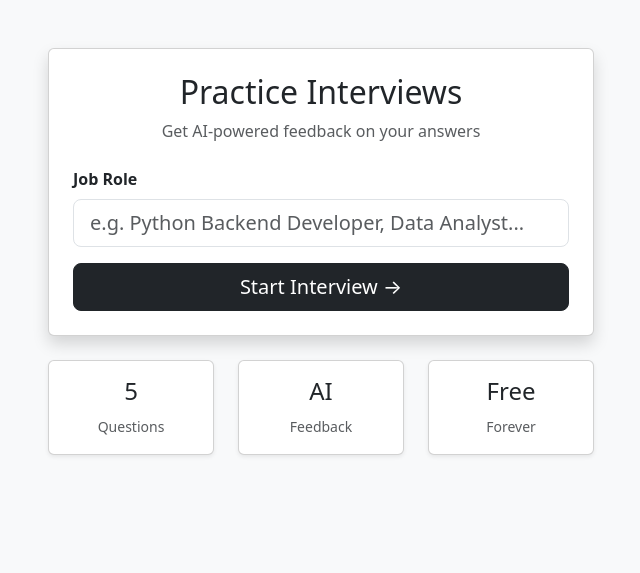
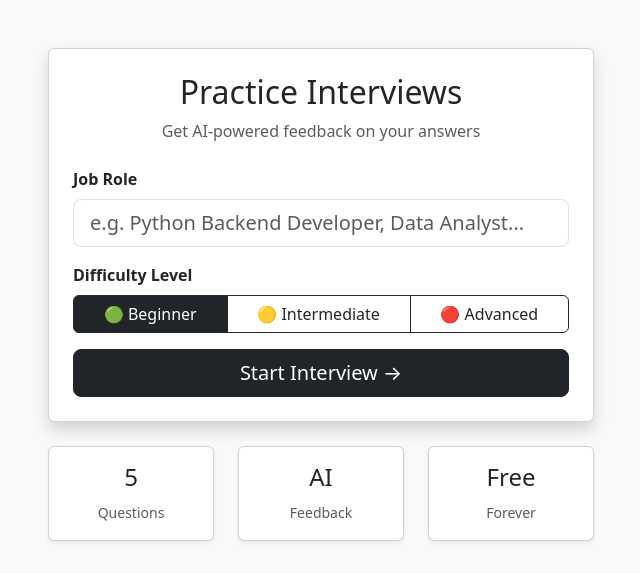
Before and after one commit to Lovesh-afk/AI-Mock-Interviewer, a Flask app: page / in a window 1280 px wide. Shown: the part 56-629 px from the top of the page, without its empty margins (319-959 px from the left). Run offline with Flask 3, Linux system fonts and the light colour scheme.

Commit message:
Add difficulty levels: Beginner, Intermediate, Advanced

```diff
--- a/app.py
+++ b/app.py
@@ -10,8 +10,12 @@ app.secret_key = "supersecretkey123"
 
 client = genai.Client(api_key=os.getenv("GEMINI_API_KEY"))
 
-def generate_questions(role):
-    prompt = f"""Generate exactly 5 interview questions for a {role} role.
+def generate_questions(role, difficulty):
+    prompt = f"""Generate exactly 5 {difficulty} level interview questions for a {role} role.
+    {difficulty} means:
+    - Beginner: basic concepts, definitions, simple problems
+    - Intermediate: practical application, problem solving, moderate complexity
+    - Advanced: system design, optimization, complex scenarios
     Return only the questions, numbered 1-5, one per line. No explanations."""
     response = client.models.generate_content(
         model="models/gemini-2.5-flash",
@@ -53,19 +57,22 @@ Then continue with the rest of the feedback."""
 def index():
     if request.method == "POST":
         role = request.form.get("role")
+        difficulty = request.form.get("difficulty", "Intermediate")
         try:
-            questions = generate_questions(role)
+            questions = generate_questions(role, difficulty)
         except Exception as e:
             return render_template("index.html", error="AI server is busy, please try again in a moment.")
         session["questions"] = questions
         session["role"] = role
+        session["difficulty"] = difficulty
         session["current"] = 0
         session["feedbacks"] = []
         return render_template("interview.html",
                              question=questions[0],
                              number=1,
                              total=5,
-                             role=role)
+                             role=role,
+                             difficulty=difficulty)
     return render_template("index.html")
 
 @app.route("/answer", methods=["POST"])
@@ -103,9 +110,10 @@ def answer():
         return render_template("results.html", feedbacks=feedbacks, role=role, avg_score=avg_score)
 
     return render_template("interview.html",
-                         question=questions[current + 1],
-                         number=current + 2,
-                         total=5,
-                         role=role)
+                     question=questions[current + 1],
+                     number=current + 2,
+                     total=5,
+                     role=role,
+                     difficulty=session.get("difficulty"))
 if __name__ == "__main__":
     app.run(debug=True, use_reloader=False)
--- a/templates/index.html
+++ b/templates/index.html
@@ -27,6 +27,19 @@
                             <div class="mb-3">
                                 <label class="form-label fw-bold">Job Role</label>
                                 <input type="text" name="role" class="form-control form-control-lg" placeholder="e.g. Python Backend Developer, Data Analyst..." required>
+                            </div>
+                            <div class="mb-3">
+                                <label class="form-label fw-bold">Difficulty Level</label>
+                                <div class="btn-group w-100" role="group">
+                                    <input type="radio" class="btn-check" name="difficulty" id="beginner" value="Beginner" checked>
+                                    <label class="btn btn-outline-dark" for="beginner">🟢 Beginner</label>
+
+                                    <input type="radio" class="btn-check" name="difficulty" id="intermediate" value="Intermediate">
+                                    <label class="btn btn-outline-dark" for="intermediate">🟡 Intermediate</label>
+
+                                    <input type="radio" class="btn-check" name="difficulty" id="advanced" value="Advanced">
+                                    <label class="btn btn-outline-dark" for="advanced">🔴 Advanced</label>
+                                </div>
                             </div>
                             <div class="d-grid">
                                 <button type="submit" class="btn btn-dark btn-lg">Start Interview →</button>
```
Also changed, not shown: templates/interview.html (+5 -5 lines).
